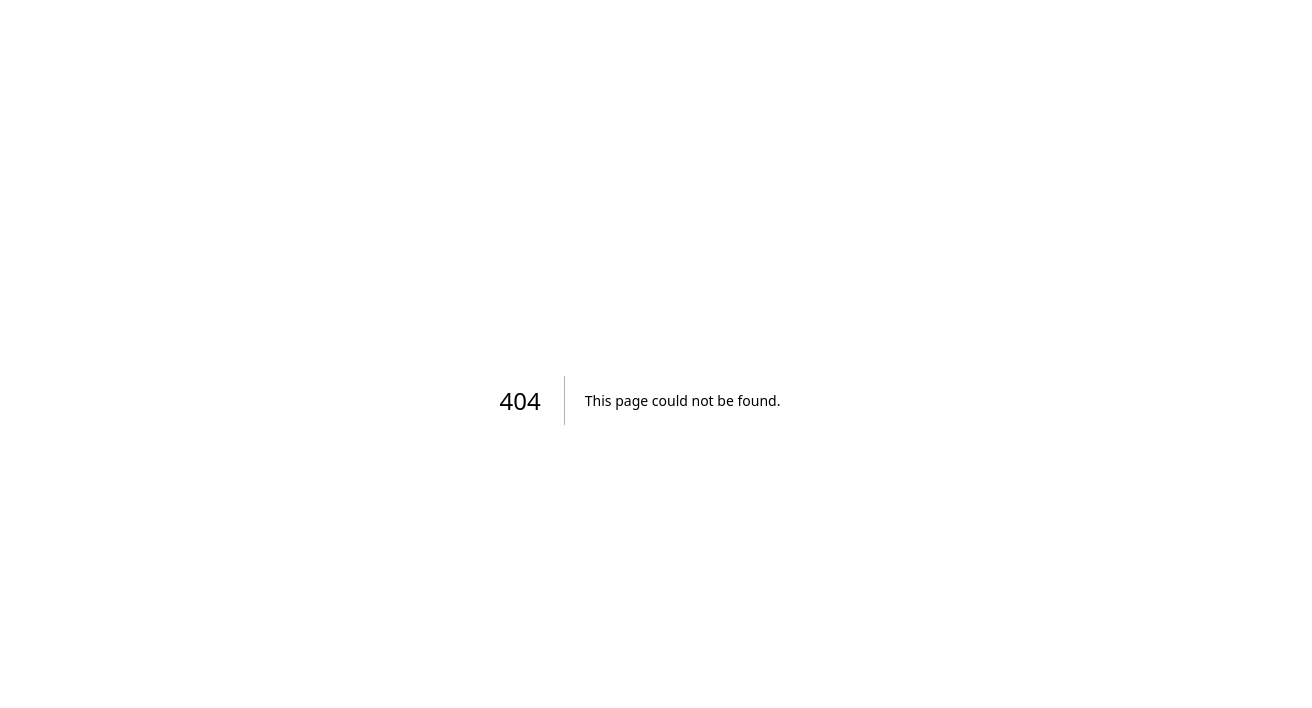
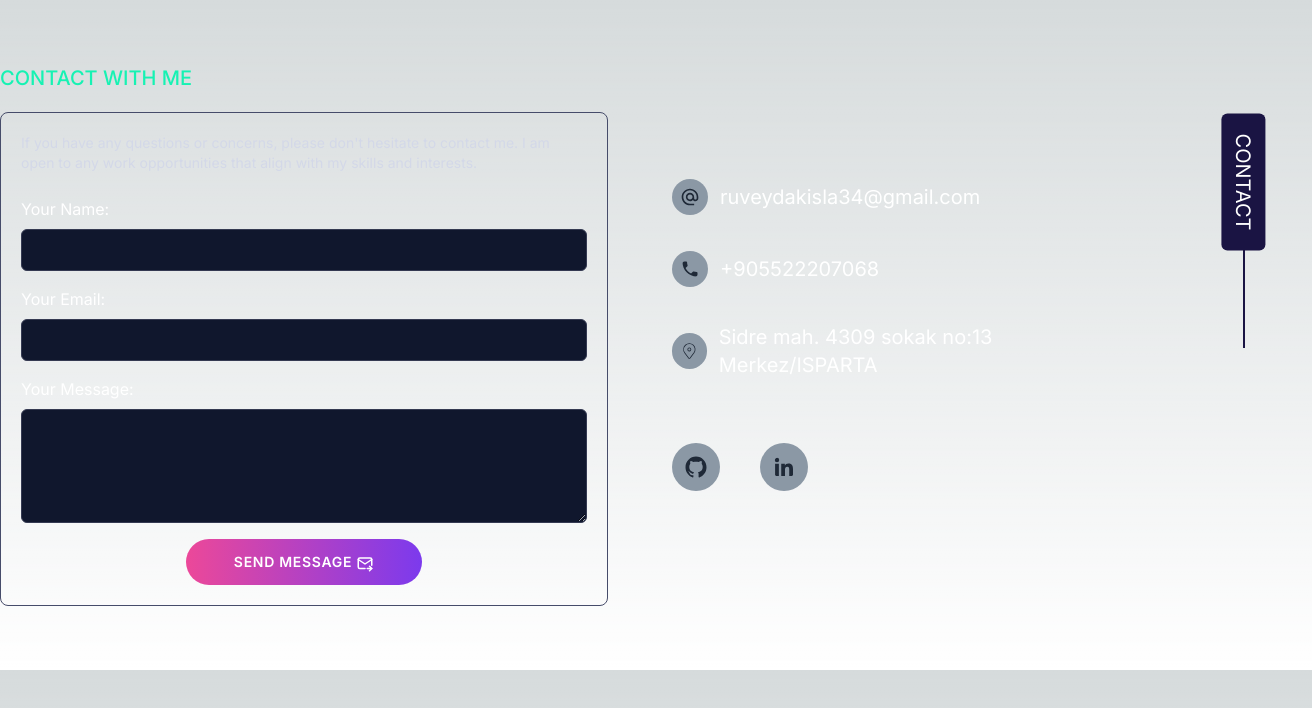
Before and after one commit to ruveydakisla/ruveydakisla.github.io, a Next.js app: page /contact in a window 1280 px wide. Before the commit this address had no page. Shown: the top 708 px of the page, 1312 px wide, since content can reach past the window. Built offline with nearby package versions, Linux system fonts and the light colour scheme.

Commit message:
contact section added

```diff
--- /dev/null
+++ b/src/app/contact/contact-without-captcha.jsx
@@ -0,0 +1,143 @@
+"use client";
+// @flow strict
+import { isValidEmail } from "../../../utils/check-email";
+import axios from "axios";
+import { useState } from "react";
+import { TbMailForward } from "react-icons/tb";
+import { toast } from "react-toastify";
+
+function ContactWithoutCaptcha() {
+  const [error, setError] = useState({ email: false, required: false });
+  const [userInput, setUserInput] = useState({
+    name: "",
+    email: "",
+    message: "",
+  });
+
+  const checkRequired = () => {
+    if (userInput.email && userInput.message && userInput.name) {
+      setError({ ...error, required: false });
+    }
+  };
+
+  const handleSendMail = async (e) => {
+    e.preventDefault();
+    if (!userInput.email || !userInput.message || !userInput.name) {
+      setError({ ...error, required: true });
+      return;
+    } else if (error.email) {
+      return;
+    } else {
+      setError({ ...error, required: false });
+    }
+
+    const serviceID = process.env.NEXT_PUBLIC_EMAILJS_SERVICE_ID;
+    const templateID = process.env.NEXT_PUBLIC_EMAILJS_TEMPLATE_ID;
+    const options = { publicKey: process.env.NEXT_PUBLIC_EMAILJS_PUBLIC_KEY };
+    try {
+      const res = await emailjs.send(serviceID, templateID, userInput, options);
+      const teleRes = await axios.post(
+        `${process.env.NEXT_PUBLIC_APP_URL}/api/contact`,
+        userInput
+      );
+
+      if (res.status === 200 || teleRes.status === 200) {
+        toast.success("Message sent successfully!");
+        setUserInput({
+          name: "",
+          email: "",
+          message: "",
+        });
+      }
+    } catch (error) {
+      toast.error(error?.text || error);
+    }
+  };
+
+  return (
+    <div className="">
+      <p className="font-medium mb-5 text-[#16f2b3] text-xl uppercase">
+        Contact with me
+      </p>
+      <div className="max-w-3xl text-white rounded-lg border border-[#464c6a] p-3 lg:p-5">
+        <p className="text-sm text-[#d3d8e8]">
+          {
+            "If you have any questions or concerns, please don't hesitate to contact me. I am open to any work opportunities that align with my skills and interests."
+          }
+        </p>
+        <div className="mt-6 flex flex-col gap-4">
+          <div className="flex flex-col gap-2">
+            <label className="text-base">Your Name: </label>
+            <input
+              className="bg-[#10172d] w-full border rounded-md border-[#353a52] focus:border-[#16f2b3] ring-0 outline-0 transition-all duration-300 px-3 py-2"
+              type="text"
+              maxLength="100"
+              required={true}
+              onChange={(e) =>
+                setUserInput({ ...userInput, name: e.target.value })
+              }
+              onBlur={checkRequired}
+              value={userInput.name}
+            />
+          </div>
+
+          <div className="flex flex-col gap-2">
+            <label className="text-base">Your Email: </label>
+            <input
+              className="bg-[#10172d] w-full border rounded-md border-[#353a52] focus:border-[#16f2b3] ring-0 outline-0 transition-all duration-300 px-3 py-2"
+              type="email"
+              maxLength="100"
+              required={true}
+              value={userInput.email}
+              onChange={(e) =>
+                setUserInput({ ...userInput, email: e.target.value })
+              }
+              onBlur={() => {
+                checkRequired();
+                setError({ ...error, email: !isValidEmail(userInput.email) });
+              }}
+            />
+            {error.email && (
+              <p className="text-sm text-red-400">
+                Please provide a valid email!
+              </p>
+            )}
+          </div>
+
+          <div className="flex flex-col gap-2">
+            <label className="text-base">Your Message: </label>
+            <textarea
+              className="bg-[#10172d] w-full border rounded-md border-[#353a52] focus:border-[#16f2b3] ring-0 outline-0 transition-all duration-300 px-3 py-2"
+              maxLength="500"
+              name="message"
+              required={true}
+              onChange={(e) =>
+                setUserInput({ ...userInput, message: e.target.value })
+              }
+              onBlur={checkRequired}
+              rows="4"
+              value={userInput.message}
+            />
+          </div>
+          <div className="flex flex-col items-center gap-2">
+            {error.required && (
+              <p className="text-sm text-red-400">
+                Email and Message are required!
+              </p>
+            )}
+            <button
+              className="flex items-center gap-1 hover:gap-3 rounded-full bg-gradient-to-r from-pink-500 to-violet-600 px-5 md:px-12 py-2.5 md:py-3 text-center text-xs md:text-sm font-medium uppercase tracking-wider text-white no-underline transition-all duration-200 ease-out hover:text-white hover:no-underline md:font-semibold"
+              role="button"
+              onClick={handleSendMail}
+            >
+              <span>Send Message</span>
+              <TbMailForward className="mt-1" size={18} />
+            </button>
+          </div>
+        </div>
+      </div>
+    </div>
+  );
+}
+
+export default ContactWithoutCaptcha;
--- /dev/null
+++ b/src/app/contact/page.jsx
@@ -0,0 +1,69 @@
+// @flow strict
+import { personalData } from "../../../utils/data/persona-data";
+import Link from "next/link";
+import { BiLogoLinkedin } from "react-icons/bi";
+import { CiLocationOn } from "react-icons/ci";
+import { IoLogoGithub, IoMdCall } from "react-icons/io";
+import { MdAlternateEmail } from "react-icons/md";
+import ContactWithoutCaptcha from "./contact-without-captcha";
+// import ContactWithCaptcha from './contact-with-captcha';
+// import ContactWithoutCaptcha from './contact-without-captcha';
+
+function Contact() {
+  return (
+    <div id="contact" className="my-12 lg:my-16 relative mt-24 text-white">
+      <div className="hidden lg:flex flex-col items-center absolute top-24 -right-8">
+        <span className="bg-[#1a1443] w-fit text-white rotate-90 p-2 px-5 text-xl rounded-md">
+          CONTACT
+        </span>
+        <span className="h-36 w-[2px] bg-[#1a1443]"></span>
+      </div>
+      <div className="grid grid-cols-1 lg:grid-cols-2 gap-8 lg:gap-16 items-center">
+         <ContactWithoutCaptcha />
+
+
+        <div className="lg:w-3/4 ">
+          <div className="flex flex-col gap-5 lg:gap-9">
+            <p className="text-sm md:text-xl flex items-center gap-3">
+              <MdAlternateEmail
+                className="bg-[#8b98a5] p-2 rounded-full hover:bg-[#16f2b3] hover:scale-110 transition-all duration-300 text-gray-800 cursor-pointer"
+                size={36}
+              />
+              <span>{personalData.email}</span>
+            </p>
+            <p className="text-sm md:text-xl flex items-center gap-3">
+              <IoMdCall
+                className="bg-[#8b98a5] p-2 rounded-full hover:bg-[#16f2b3] hover:scale-110 transition-all duration-300 text-gray-800 cursor-pointer"
+                size={36}
+              />
+              <span>{personalData.phone}</span>
+            </p>
+            <p className="text-sm md:text-xl flex items-center gap-3">
+              <CiLocationOn
+                className="bg-[#8b98a5] p-2 rounded-full hover:bg-[#16f2b3] hover:scale-110 transition-all duration-300 text-gray-800 cursor-pointer"
+                size={36}
+              />
+              <span>{personalData.address}</span>
+            </p>
+          </div>
+          <div className="mt-8 lg:mt-16 flex items-center gap-5 lg:gap-10">
+            <Link target="_blank" href={personalData.github}>
+              <IoLogoGithub
+                className="bg-[#8b98a5] p-3 rounded-full hover:bg-[#16f2b3] hover:scale-110 transition-all duration-300 text-gray-800 cursor-pointer"
+                size={48}
+              />
+            </Link>
+            <Link target="_blank" href={personalData.linkedIn}>
+              <BiLogoLinkedin
+                className="bg-[#8b98a5] p-3 rounded-full hover:bg-[#16f2b3] hover:scale-110 transition-all duration-300 text-gray-800 cursor-pointer"
+                size={48}
+              />
+            </Link>
+          </div>
+        </div>
+      </div>
+    </div>
+  );
+}
+
+export default Contact;
```
